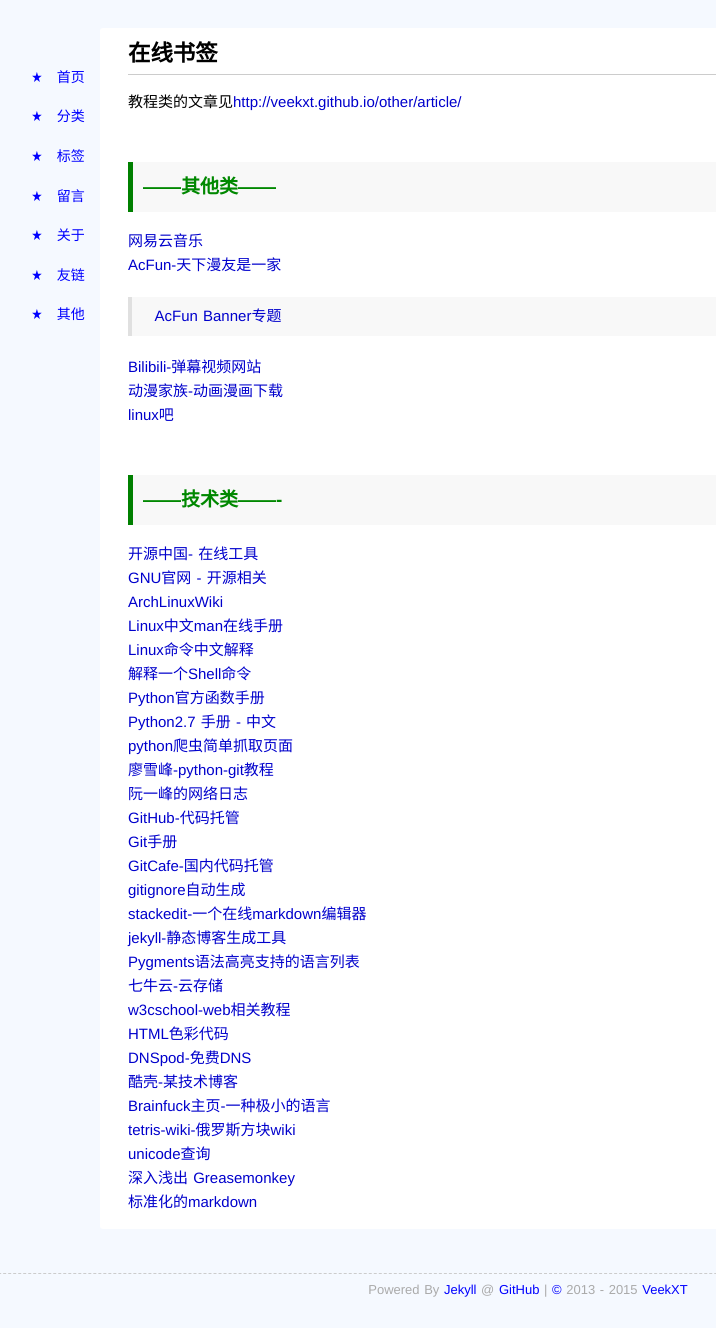
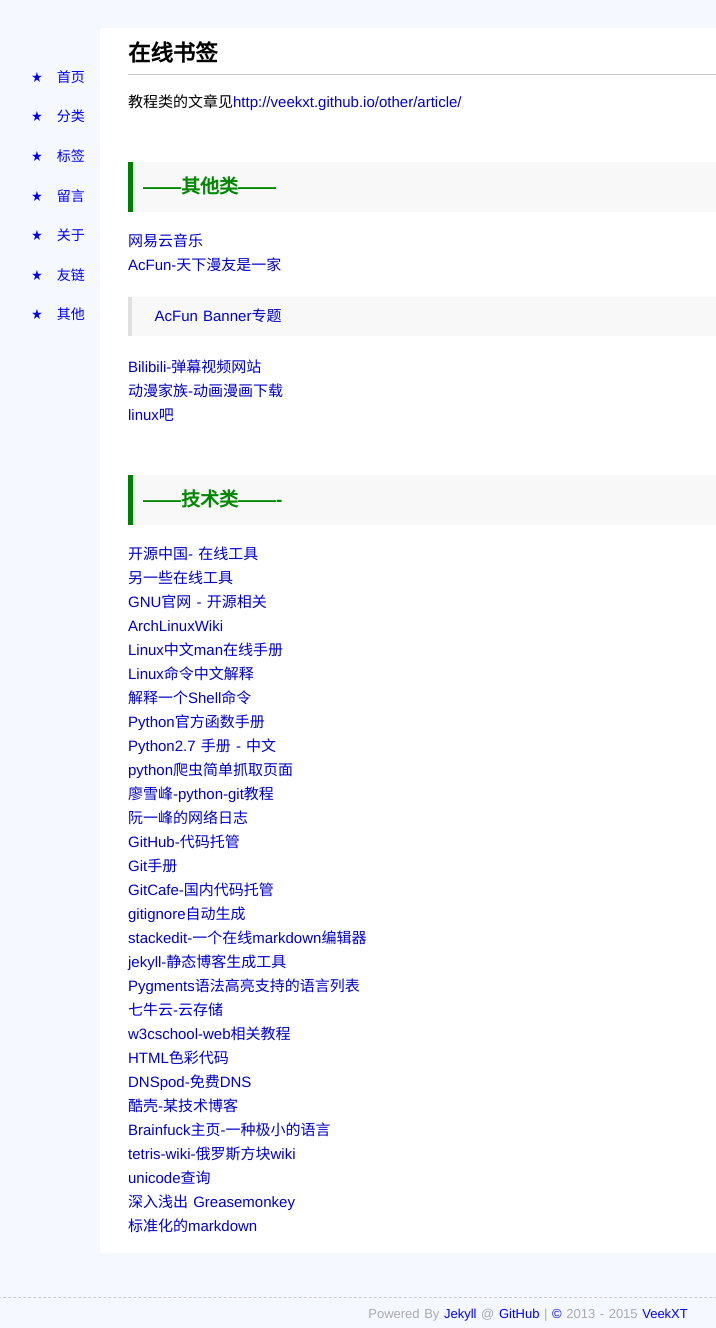
Before and after one commit to veekxt/one-point.github.io, a Jekyll site: the page built from other/bookmark/index.md, in a window 1280 px wide. Shown: the whole page, without its empty margins (112-828 px from the left). Built offline with Jekyll 4.4.1, drawn with Linux system fonts in a browser that asks for light colours; comment, search, counter and statistics services are not loaded; before the commit the page ends 1304 px from its top, so only the background shows below that.

Commit message:
Update index.md

```diff
--- a/other/bookmark/index.md
+++ b/other/bookmark/index.md
@@ -20,6 +20,7 @@
 
 ### ------技术类-------
 [开源中国- 在线工具](http://tool.oschina.net/)
+[另一些在线工具](http://tool.lu/)
 [GNU官网 - 开源相关](http://www.gnu.org)
 [ArchLinuxWiki](https://wiki.archlinux.org/)
 [Linux中文man在线手册](http://os.51cto.com/linuxman/)
```
